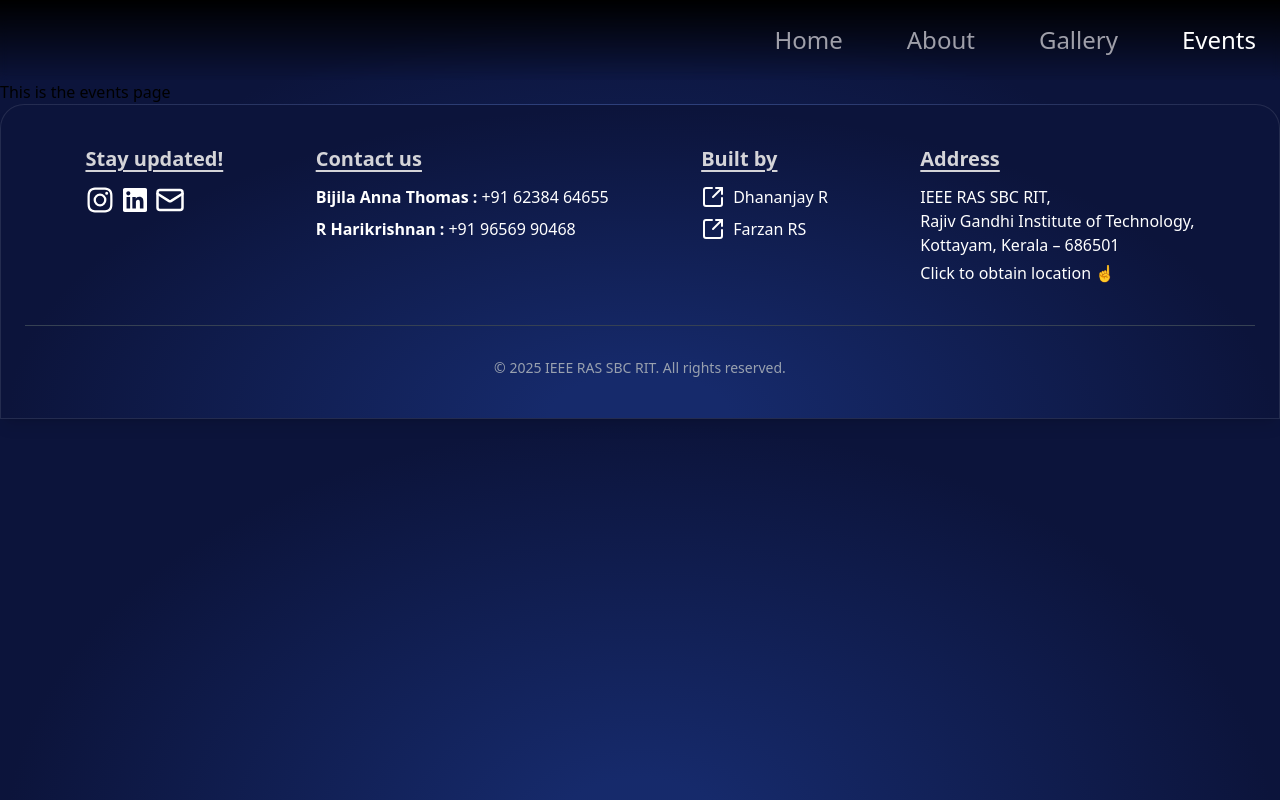
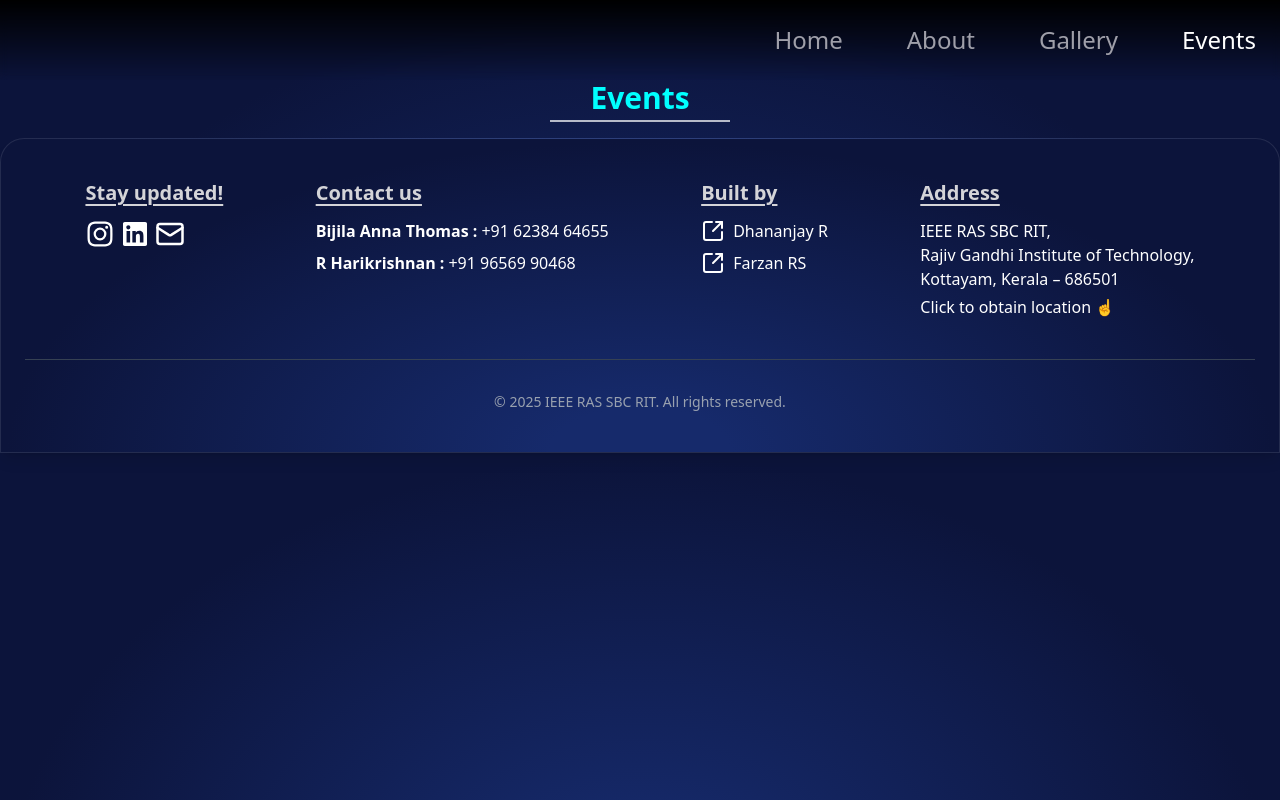
Before and after one commit to IEEE-SB-RIT/TechFuse-2.0, a Next.js app: page /events in a window 1280 px wide. Built offline with nearby package versions, Linux system fonts and the light colour scheme.

Commit message:
added the common header to all the pages

```diff
--- a/src/app/about/page.tsx
+++ b/src/app/about/page.tsx
@@ -1,9 +1,10 @@
 import React from 'react';
+import Heading from "@/components/heading";
 
 function AboutUs() {
     return (
         <div>
-            About Us
+            <Heading text={"About Us"} />
         </div>
     );
 }
--- a/src/app/events/page.tsx
+++ b/src/app/events/page.tsx
@@ -1,10 +1,9 @@
 import React from 'react';
+import Heading from "@/components/heading";
 
 function events() {
     return (
-        <div>
-            This is the events page
-        </div>
+        <Heading text={"Events"}/>
     );
 }
 
--- a/src/app/gallery/page.tsx
+++ b/src/app/gallery/page.tsx
@@ -1,9 +1,10 @@
 import React from 'react';
+import Heading from "@/components/heading";
 
 function Gallery() {
     return (
         <div>
-            Gallery Page
+            <Heading text={"Gallery"} />
         </div>
     );
 }
```
